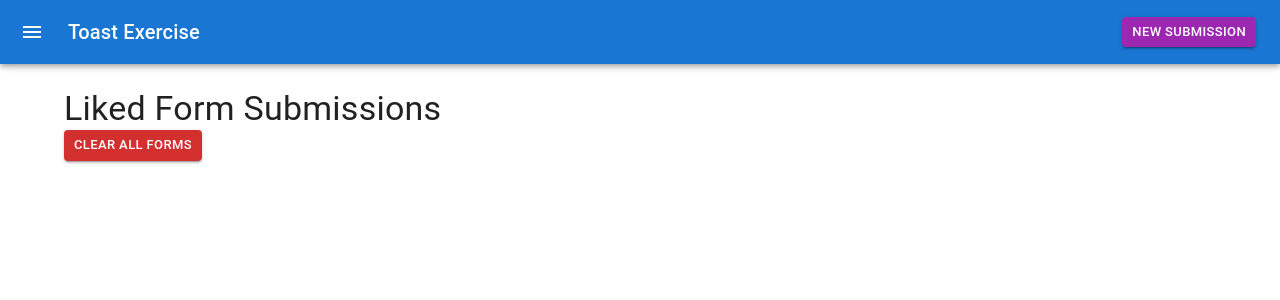
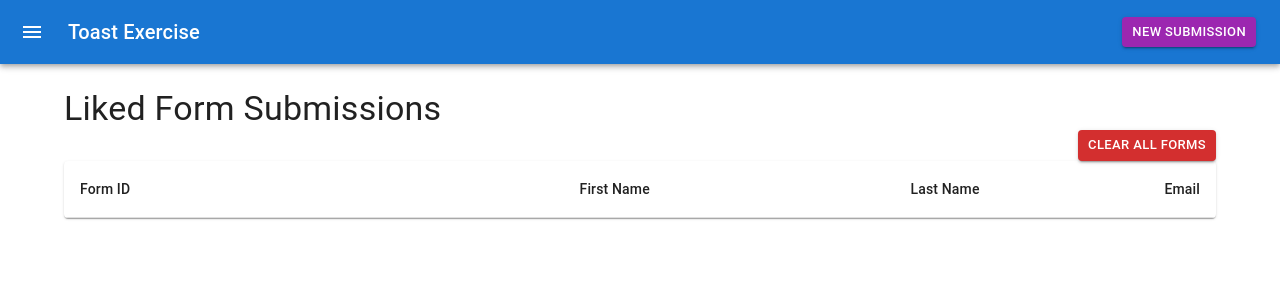
Before and after one commit to elizabethtlewis/toast-exercise-main, a React (Create React App) app: page / in a window 1280 px wide. Shown: the top 300 px of the page. Built offline with nearby package versions, Linux system fonts and the light colour scheme; what chance would draw is missing.

Commit message:
Use MUI table and display newest first

```diff
--- /dev/null
+++ b/src/Content.css
@@ -0,0 +1,3 @@
+.clear-button {
+    float: right;
+}
--- a/src/Content.js
+++ b/src/Content.js
@@ -2,7 +2,15 @@ import React from 'react';
 import Box from '@mui/material/Box';
 import Typography from '@mui/material/Typography';
 import Button from '@mui/material/Button';
-import { fetchLikedFormSubmissions } from './service/mockServer';
+import Table from '@mui/material/Table';
+import TableBody from '@mui/material/TableBody';
+import TableCell from '@mui/material/TableCell';
+import TableContainer from '@mui/material/TableContainer';
+import TableHead from '@mui/material/TableHead';
+import TableRow from '@mui/material/TableRow';
+import Paper from '@mui/material/Paper';
+import './Content.css'
+// import { fetchLikedFormSubmissions } from './service/mockServer';
 
 export default function Content() {
 
@@ -31,7 +39,7 @@ export default function Content() {
 
   useInterval(() => {
     setForms(JSON.parse(localStorage.getItem('formSubmissions'))||[]);
-  }, 200);
+  }, 500);
 
   const handleClick = () => {
     setForms([]);
@@ -42,6 +50,7 @@ export default function Content() {
 
     <Box sx={{marginTop: 3}}>
       <Typography variant="h4">Liked Form Submissions</Typography>
+      <div className = 'clear-button'>
       <Button
         variant="contained"
         size="small"
@@ -49,16 +58,33 @@ export default function Content() {
         onClick={handleClick}
       >Clear All Forms
       </Button>
-      {likedforms.map(likedforms =>
-      <ol key = { likedforms.id }>
-        <p className = "name">
-          {likedforms.data['firstName']+" "}
-          {likedforms.data['lastName']}
-        </p>
-        <p>{likedforms.data['email']}</p>
-        <hr></hr>
-      </ol>
-      )}
+      </div>
+
+      <TableContainer component={Paper}>
+        <Table sx={{ minWidth: 650 }} aria-label="simple table">
+        <TableHead>
+          <TableRow>
+            <TableCell>Form ID </TableCell>
+            <TableCell align="right">First Name</TableCell>
+            <TableCell align="right">Last Name</TableCell>
+            <TableCell align="right">Email</TableCell>
+          </TableRow>
+        </TableHead>
+        <TableBody>
+
+        {likedforms.slice(0).reverse().map(likedforms =>
+          <TableRow
+            key={likedforms.id}
+          >
+            <TableCell>{likedforms.id}</TableCell>
+            <TableCell align="right">{likedforms.data['firstName']}</TableCell>
+            <TableCell align="right">{likedforms.data['lastName']}</TableCell>
+            <TableCell align="right">{likedforms.data['email']}</TableCell>
+          </TableRow>
+        )}
+        </TableBody>
+      </Table>
+    </TableContainer>
     </Box>
   );
 }
```
